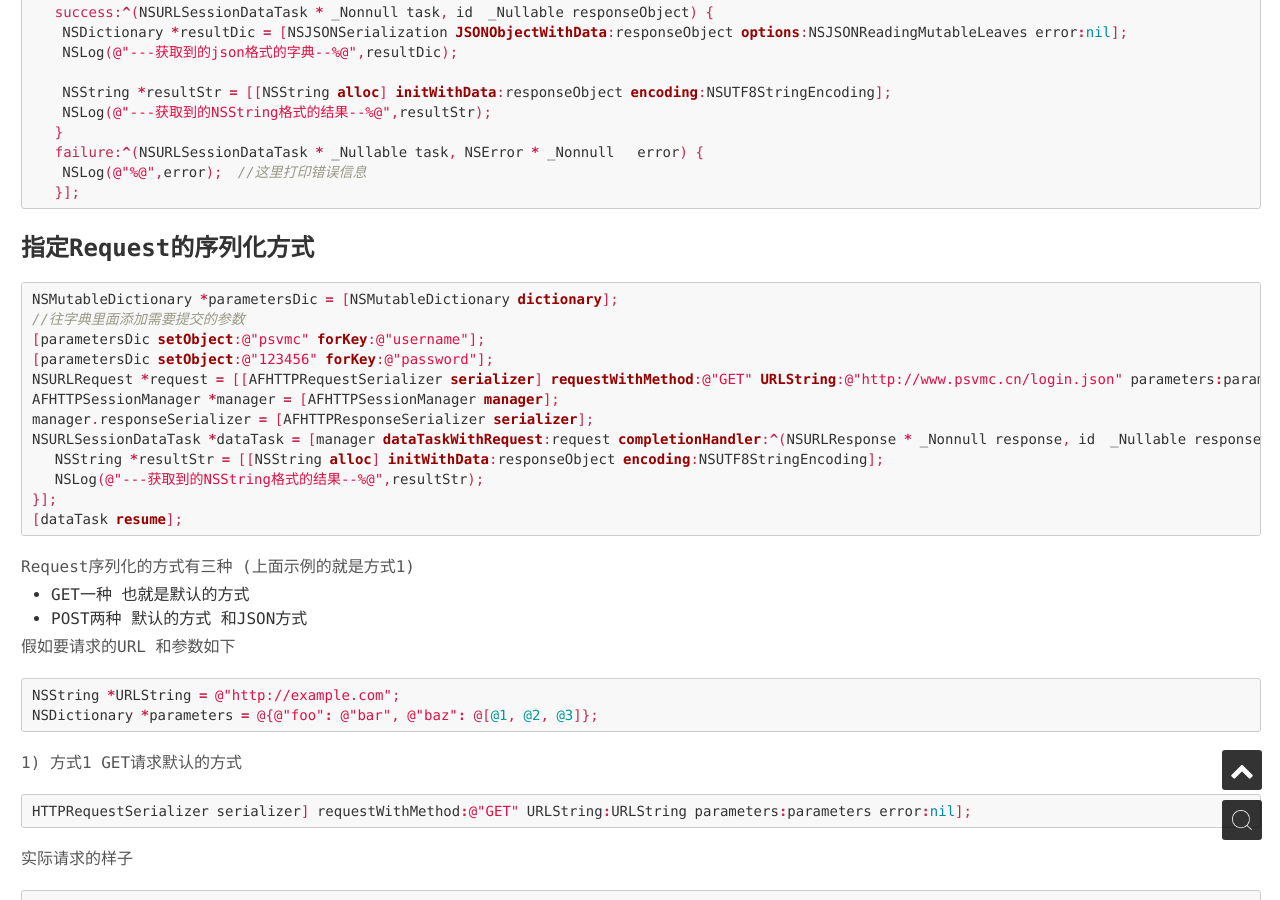
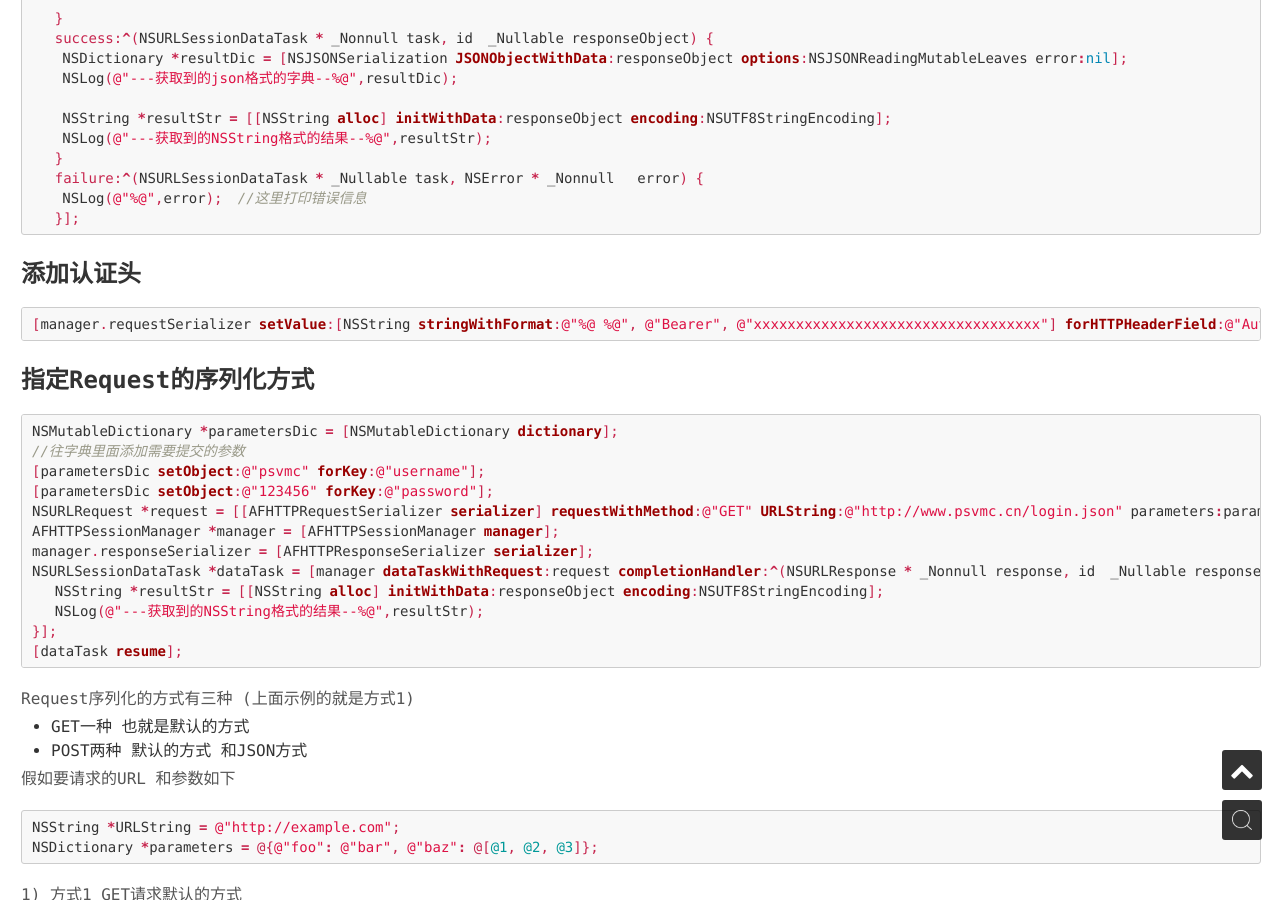
Before and after one commit to psvmc/myblog_jekyll, a Jekyll site: the page built from _posts/2016-11-02-ios-afnetworking.md, in a window 1280 px wide and 900 px high, scrolled down 1319 px. Built offline with Jekyll 4.4.1, drawn with Linux system fonts in a browser that asks for light colours; nearby versions of some CDN libraries; some of the changed text lies outside the part shown.

Commit message:
文章更新

````diff
--- a/_posts/2015-11-24-ios-afnetworking.md
+++ b/_posts/2016-11-02-ios-afnetworking.md
@@ -44,6 +44,12 @@ NSMutableDictionary *parametersDic = [NSMutableDictionary dictionary];
    failure:^(NSURLSessionDataTask * _Nullable task, NSError * _Nonnull   error) {
     NSLog(@"%@",error);  //这里打印错误信息
    }];
+```
+
+### 添加认证头
+
+```objc
+[manager.requestSerializer setValue:[NSString stringWithFormat:@"%@ %@", @"Bearer", @"xxxxxxxxxxxxxxxxxxxxxxxxxxxxxxxxxx"] forHTTPHeaderField:@"Authorization"];
 ```
 
 ### 指定Request的序列化方式
````
